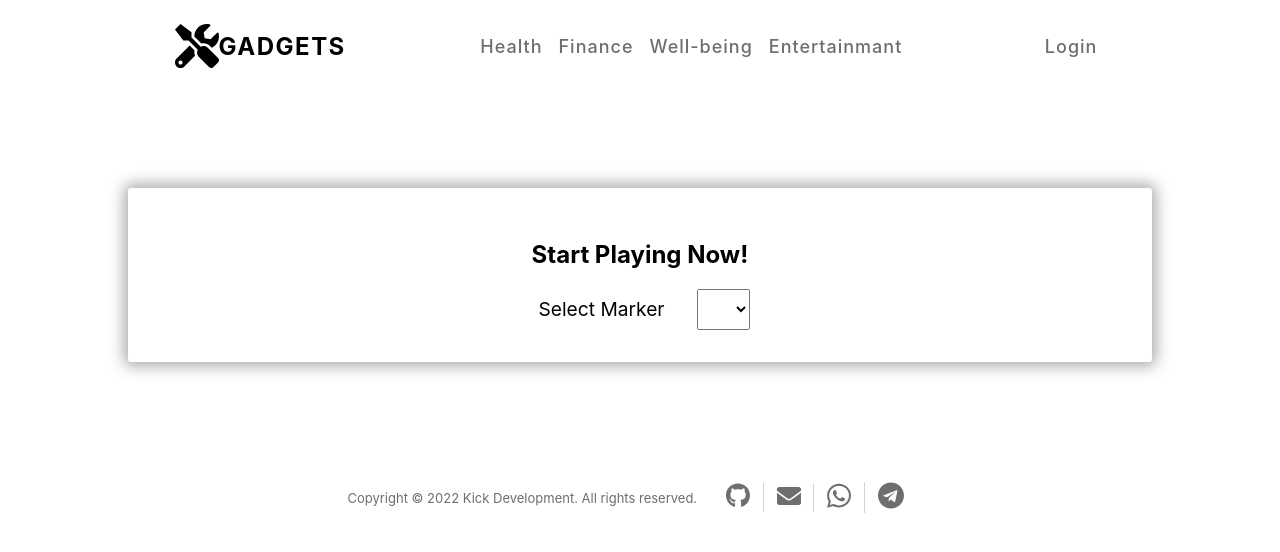
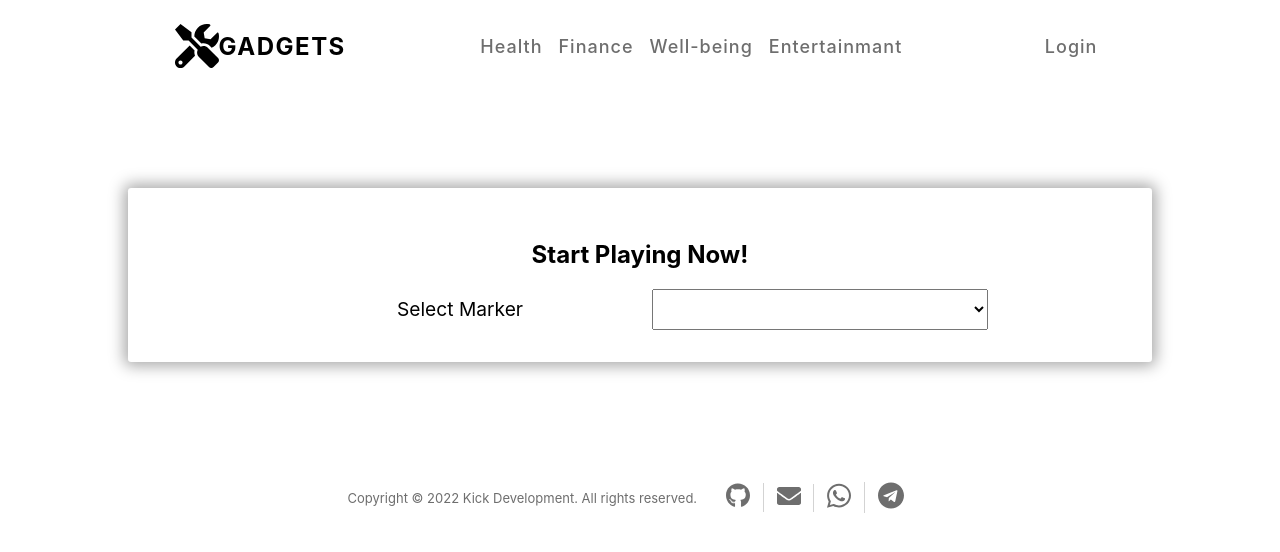
Before and after one commit to kickASS28/gadgets, a Next.js app: page /entertainment/kick-tac-toe in a window 1280 px wide. Shown: the top 552 px of the page. Built offline with nearby package versions, Linux system fonts and the light colour scheme.

Commit message:
Update index.module.css

```diff
--- a/pages/entertainment/kick-tac-toe/index.module.css
+++ b/pages/entertainment/kick-tac-toe/index.module.css
@@ -51,6 +51,7 @@
 .input_box label {
   padding: 0.5rem;
   font-size: 1.2rem;
+  width: 35%;
 }
 
 @media screen and (max-width: 650px) {
```
